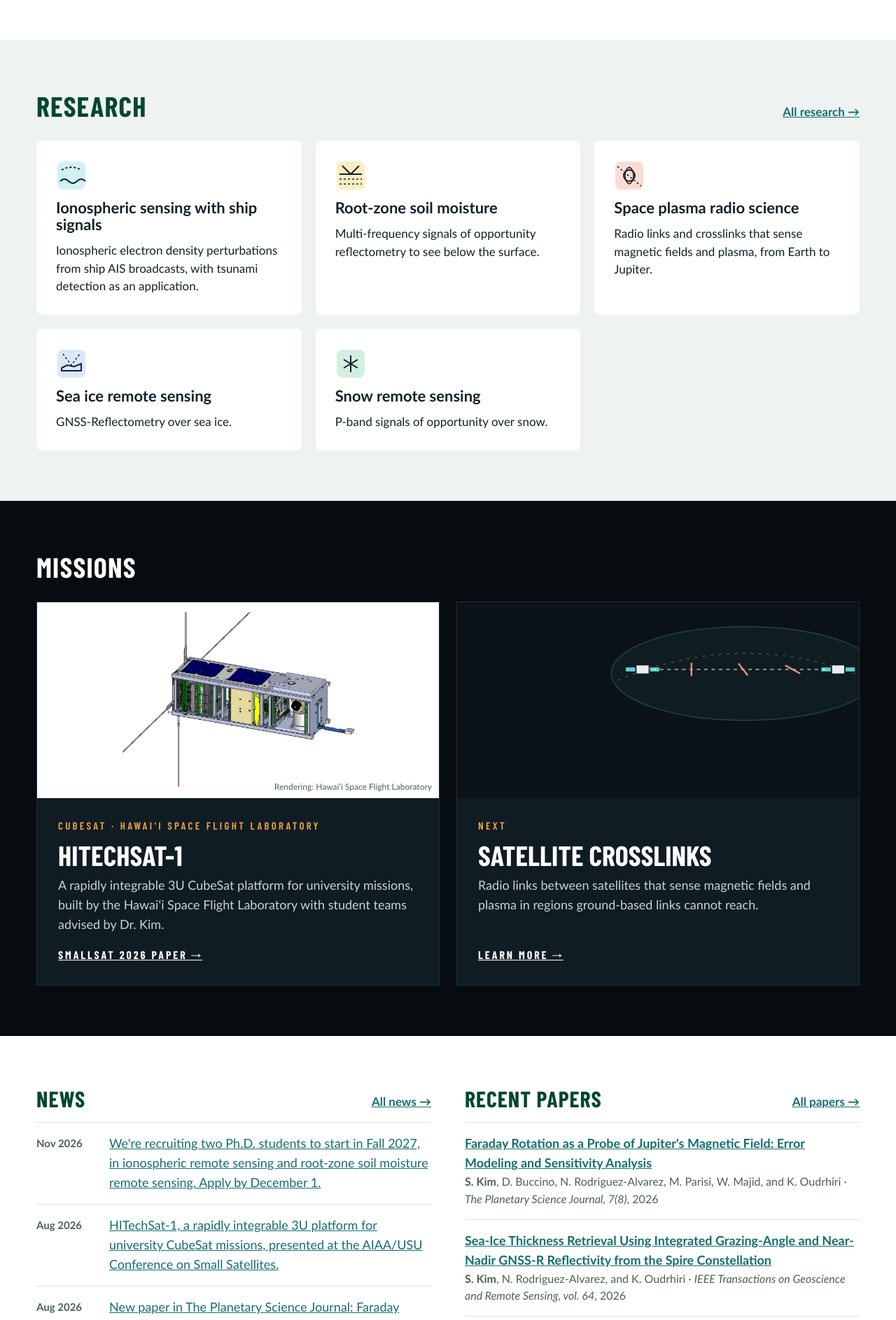
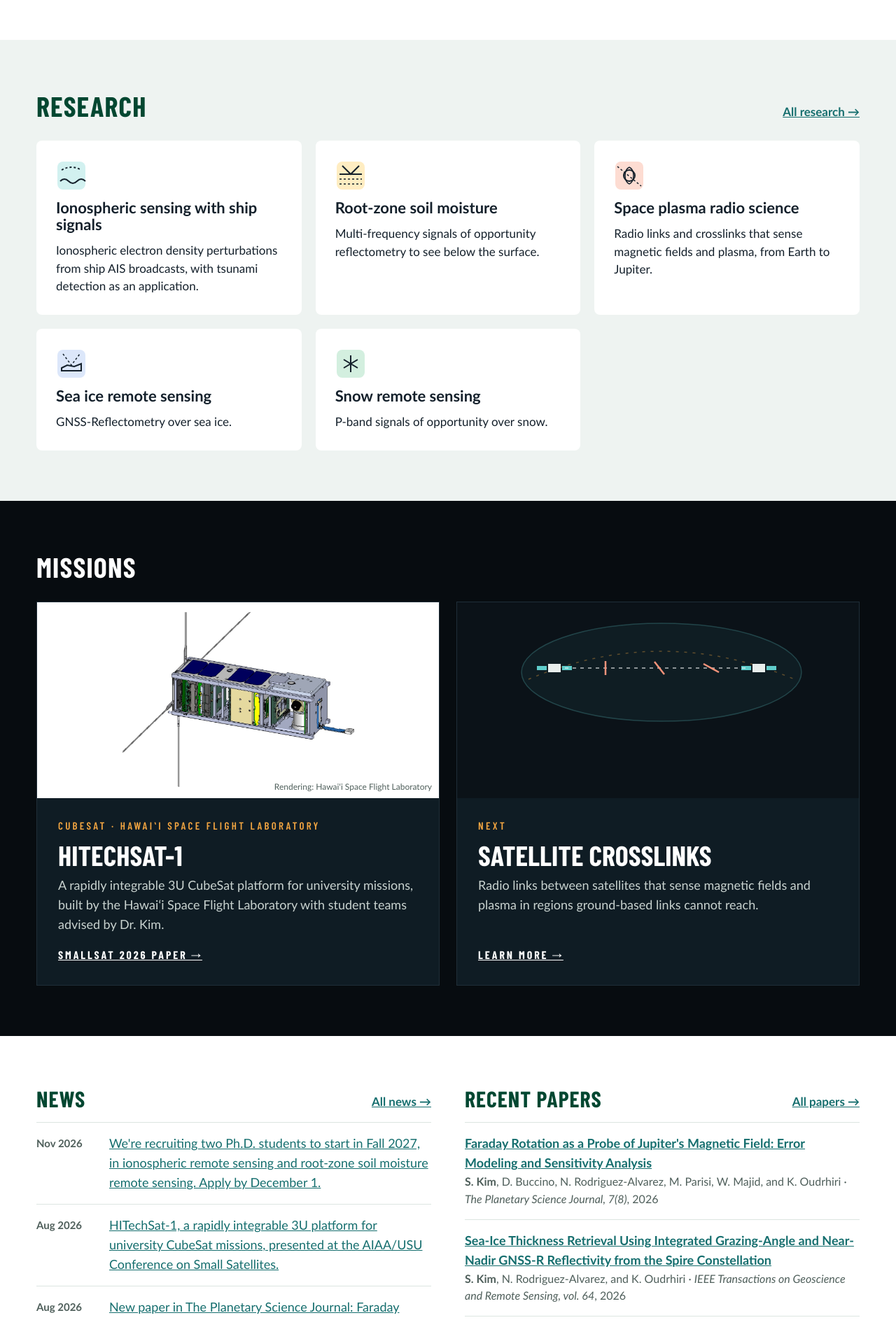
Before and after one commit to sehokim09/sehokim09.github.io, a Jekyll site: the page built from index.html, in a window 1280 px wide. Shown: the part 1660-3547 px from the top of the page at 70% size. Built offline with Jekyll 4.4.1, drawn with Linux system fonts in a browser that asks for light colours.

Commit message:
Center crosslinks artwork in its card
Co-Authored-By: Claude Opus 5.5 <noreply@anthropic.com>
Claude-Session: https://claude.ai/code/session_01CT7uMHNpm9DEv42J4sv3fR

```diff
--- a/index.html
+++ b/index.html
@@ -139,7 +139,7 @@ home: true
       </article>
       <article class="mission-card">
         <figure class="mission-media">
-          <svg viewBox="0 0 600 360" preserveAspectRatio="xMidYMid slice" aria-hidden="true">
+          <svg viewBox="125 40 600 280" preserveAspectRatio="xMidYMid slice" aria-hidden="true">
           <ellipse cx="430" cy="140" rx="200" ry="70" fill="#5FCCCA" fill-opacity="0.06" stroke="#5FCCCA" stroke-opacity="0.25" stroke-width="1.5"></ellipse>
           <path d="M240 150 Q430 70 620 150" fill="none" stroke="#F2A541" stroke-opacity="0.35" stroke-width="1.5" stroke-dasharray="4 8"></path>
           <rect x="268" y="128" width="18" height="12" fill="#E8EEEC"></rect><rect x="252" y="131" width="14" height="6" fill="#5FCCCA"></rect><rect x="288" y="131" width="14" height="6" fill="#5FCCCA"></rect>
```
